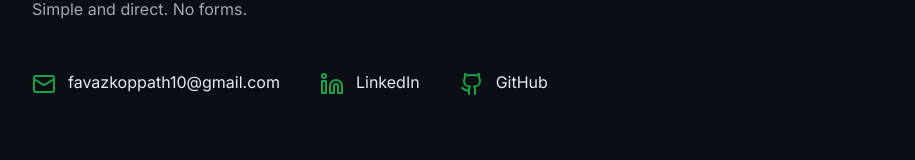
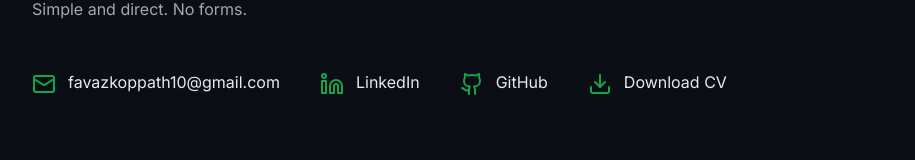
Before and after one commit to Favazmubarak/minimalportfolio, a React (Vite) app: page / in a window 1280 px wide. Shown: the part 2800-2960 px from the top of the page, without its empty margins (182-1097 px from the left). Built offline with nearby package versions, Linux system fonts and the light colour scheme.

Commit message:
ADD Download cv option

```diff
--- a/src/App.jsx
+++ b/src/App.jsx
@@ -1,5 +1,12 @@
 import React from "react";
-import { Github, Linkedin, Mail, ExternalLink, Code } from "lucide-react";
+import {
+  Github,
+  Linkedin,
+  Mail,
+  ExternalLink,
+  Code,
+  Download,
+} from "lucide-react";
 
 function App() {
   return (
@@ -193,13 +200,8 @@ function App() {
                     marginTop: "0.5rem",
                   }}
                 >
-                  {[
-                    "Node.js",
-                    "TypeScript",
-                    "MongoDB",
-                    "WebRTC",
-                    "Redis",
-                  ].map((tech) => (
+                  {["Node.js", "TypeScript", "MongoDB", "WebRTC", "Redis"].map(
+                    (tech) => (
                       <span
                         key={tech}
                         style={{
@@ -211,7 +213,8 @@ function App() {
                       >
                         {tech}
                       </span>
-                  ))}
+                    ),
+                  )}
                 </div>
               </div>
               <p style={{ marginBottom: "1.5rem", fontSize: "1.1rem" }}>
@@ -317,9 +320,17 @@ function App() {
               <Github className="accent" size={24} />
               <span>GitHub</span>
             </a>
+            <a
+              href="/AHMD CV.pdf"
+              download="AHAMMED FAVAZ SOFTWARE-DEVELOPER CV.pdf"
+              className="contact-item"
+              style={{ display: "flex", alignItems: "center", gap: "0.75rem" }}
+            >
+              <Download className="accent" size={24} />
+              <span>Download CV</span>
+            </a>
           </div>
         </section>
-
 
         <footer
           style={{
```
Also changed, not shown: 1 other file (tests, documents, lock files or other folders). Lines whose indentation alone changed are shown as unchanged.
